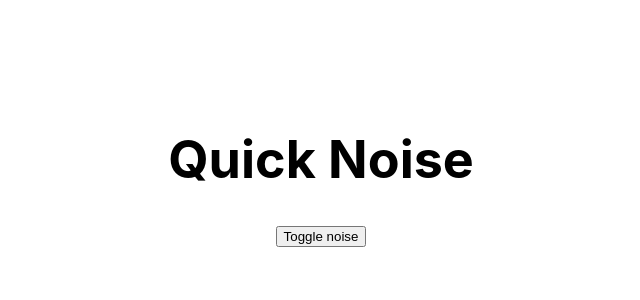
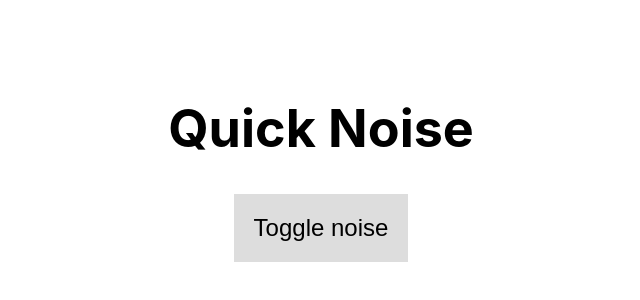
Before and after one commit to zoeesilcock/quick-noise, a React (Create React App) app: page / in a window 1280 px wide. Shown: the part 238-538 px from the top of the page, without its empty margins (319-959 px from the left). Built offline with nearby package versions, Linux system fonts and the light colour scheme.

Commit message:
Add some CSS for the noise toggle button

```diff
--- a/src/App.css
+++ b/src/App.css
@@ -1,9 +1,5 @@
 .App {
   text-align: center;
-}
-
-.App-logo {
-  height: 40vmin;
 }
 
 .App-header {
@@ -15,6 +11,7 @@
   font-size: calc(10px + 2vmin);
 }
 
-.App-link {
-  color: #09d3ac;
+.App-button {
+  padding: 20px;
+  font-size: 24px;
 }
--- a/src/App.js
+++ b/src/App.js
@@ -26,7 +26,7 @@ function App() {
     <div className="App">
       <header className="App-header">
         <h1>Quick Noise</h1>
-        <button onClick={() => toggleNoise()}>Toggle noise</button>
+        <button className="App-button" onClick={() => toggleNoise()}>Toggle noise</button>
       </header>
     </div>
   );
--- a/src/index.css
+++ b/src/index.css
@@ -1,13 +1,25 @@
 body {
-  font-family: -apple-system, BlinkMacSystemFont, "Segoe UI", "Roboto", "Oxygen",
-    "Ubuntu", "Cantarell", "Fira Sans", "Droid Sans", "Helvetica Neue",
-    sans-serif;
-  background-color: black;
-  color: white;
+  font-family: -apple-system, BlinkMacSystemFont, "Segoe UI", "Roboto", "Oxygen", "Ubuntu", "Cantarell", "Fira Sans", "Droid Sans", "Helvetica Neue", sans-serif;
+  background-color: #000;
+  color: #fff;
+  margin: 0;
+  padding: 0;
 }
+
+button {
+  background-color: #333;
+  color: #fff;
+  border: none;
+}
+
 @media screen and (prefers-color-scheme: light) {
   body {
-    background-color: white;
-    color: black;
+    background-color: #fff;
+    color: #000;
+  }
+
+  button {
+    background-color: #ddd;
+    color: #000;
   }
 }
```
